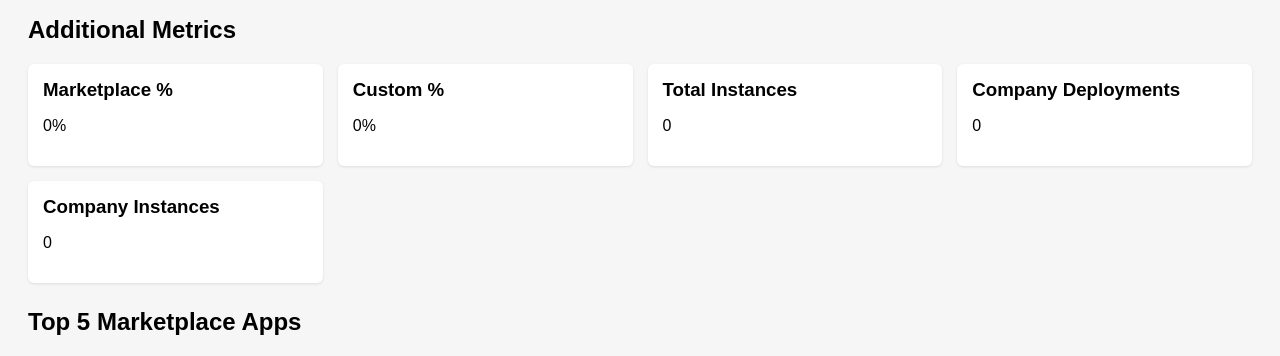
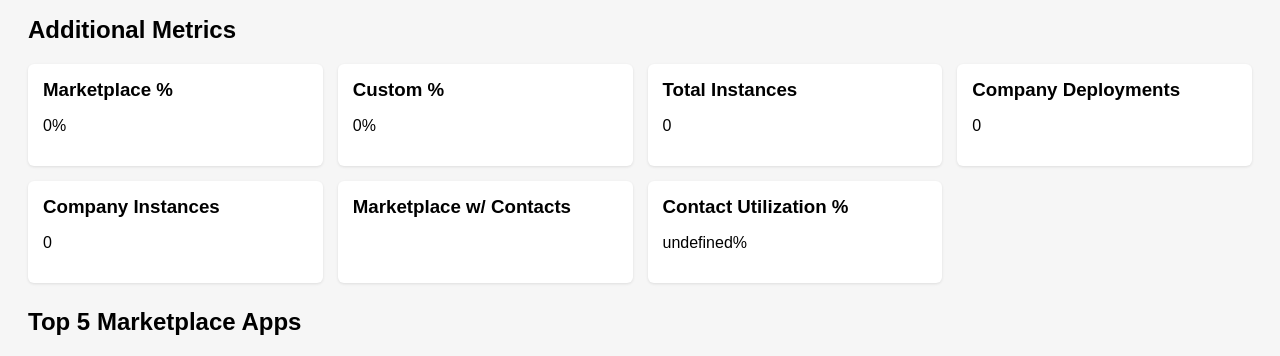
Before and after one commit to Kyuubi2709/fluxcloud-revenue-dashboard, a Flask app: page / in a window 1280 px wide. Shown: the part 217-573 px from the top of the page. Run offline with Flask 3, Linux system fonts and the light colour scheme; the visitor is signed in with stand-in values (Sample User, id 1); data that the repository does not hold is empty.

Commit message:
Update index.html

```diff
--- a/templates/index.html
+++ b/templates/index.html
@@ -14,7 +14,7 @@
 
 <div id="content" class="hidden">
 
-    <!-- Existing boxes -->
+    <!-- MAIN METRICS -->
     <div class="stat-grid">
 
         <div class="stat-box">
@@ -34,6 +34,7 @@
 
     </div>
 
+    <!-- ADDITIONAL METRICS -->
     <h2>Additional Metrics</h2>
 
     <div class="stat-grid">
@@ -63,8 +64,20 @@
             <p id="company-instances">–</p>
         </div>
 
+        <!-- NEW CONTACT METRICS -->
+        <div class="stat-box">
+            <h3>Marketplace w/ Contacts</h3>
+            <p id="marketplace-with-contacts">–</p>
+        </div>
+
+        <div class="stat-box">
+            <h3>Contact Utilization %</h3>
+            <p id="marketplace-contact-pct">–</p>
+        </div>
+
     </div>
 
+    <!-- TOP 5 -->
     <h2>Top 5 Marketplace Apps</h2>
 
     <table id="top5-table">
```
